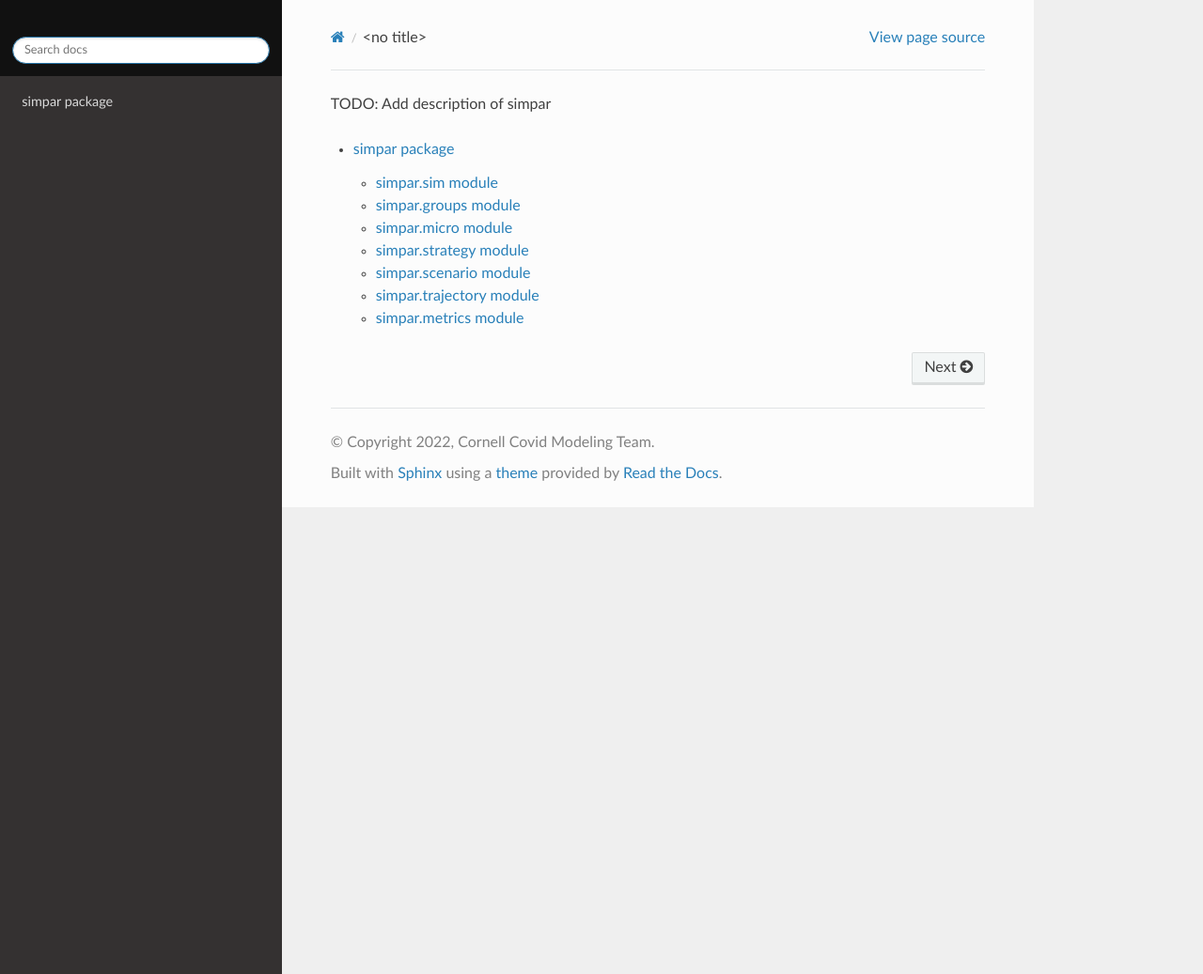
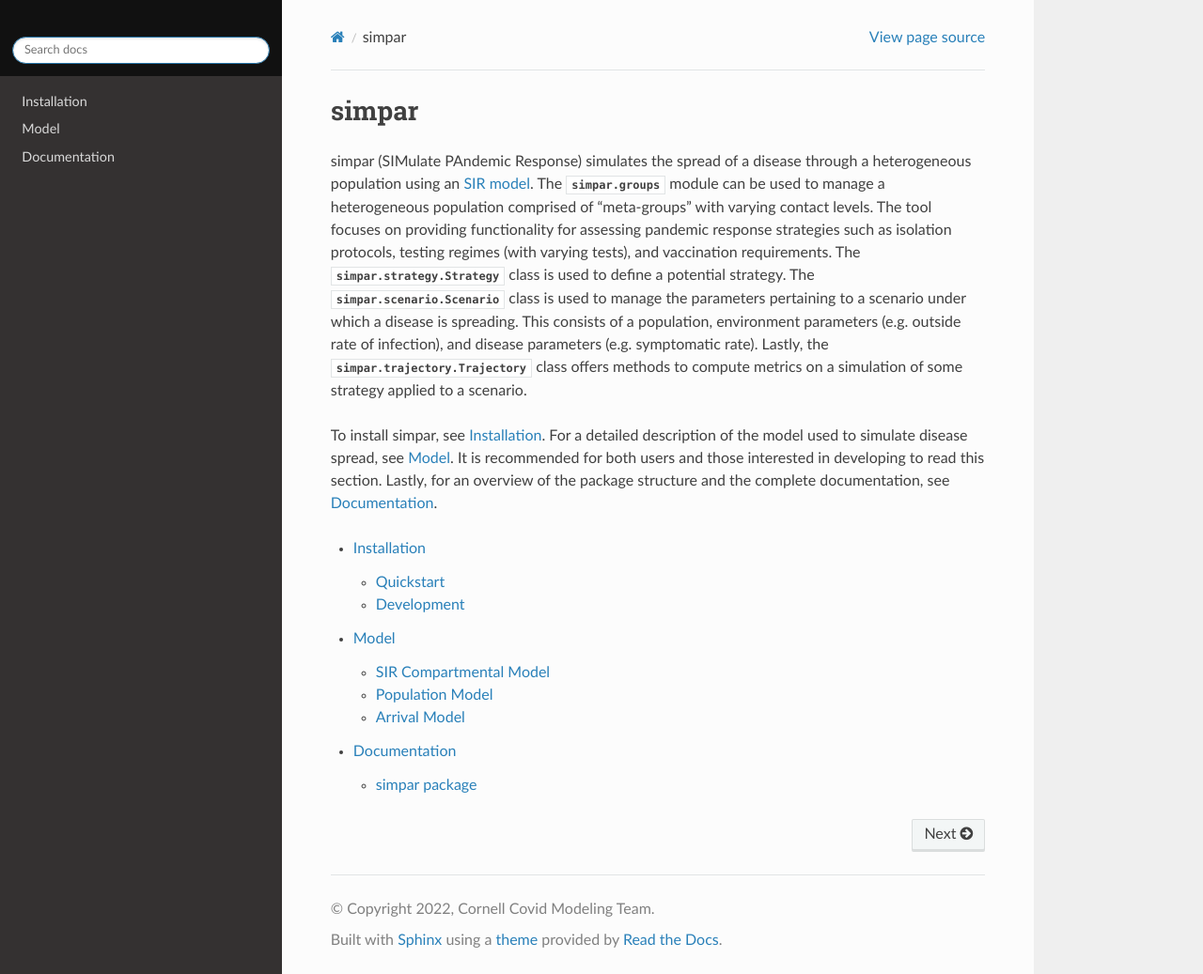
Before and after one commit to cornell-covid-modeling/simpar, a Sphinx documentation site: the page built from docs/index.rst, in a window 1280 px wide and 1037 px high. Shown: the whole window at 94% size. Built offline with Sphinx 7.4.7 and the Read the Docs theme 2.0.0, drawn with Linux system fonts in a browser that asks for light colours; formulas are drawn with MathJax 3.

Commit message:
Added install, model, and doc section to documentation.

```diff
--- /dev/null
+++ b/docs/docs.rst
@@ -0,0 +1,59 @@
+.. _docs:
+
+Documentation
+=============
+
+The core implementation of the SIR model is maintained in the
+:py:mod:`simpar.sim` module (details of this model can be found in the
+:ref:`model` section). It contains the :py:mod:`simpar.sim.Sim` class
+which is initialized with simulation parameters. The
+:py:func:`simpar.sim.Sim.step` method steps the simulation forward in time.
+
+The :py:mod:`simpar.micro` module defines a single function called
+:py:mod:`simpar.micro.days_infectious` which returns the given number of days
+someone is expected to be free and infectious given the number of days between
+surveillance tests, the delay in receiving test results (isolation delay), the
+sensitivity of the test, and the maximum number of days someone is infectious.
+Details of this computation can be found in the documentation of this module.
+
+The :py:mod:`simpar.groups` module defines the
+:py:mod:`simpar.groups.MetaGroup` class which represents a meta-group as
+defined in the :ref:`population_model` section. It can be initialized from a
+dictionary. The :py:mod:`simpar.groups.Population` class is comprised of a set
+of meta-groups along with a meta-group contact matrix describing how these
+meta-groups interact with one another. This can also be initialized from a
+dictionary. It is responsible for managing the indices of the groups
+associated with each meta-group. Given S, R, D, and H counts at the meta-group
+level, The :py:mod:`simpar.groups.Population.get_init_SIR_and_DH` returns
+the initial counts at the group level. Furthermore, the class offers methods to
+return the infection matrix, outside rate, and both the infection and
+discovered recovery fractions.
+
+The :py:mod:`simpar.strategy` module defines a pandemic response strategy.
+This is comprised of an isolation regime, arrival testing regime, and
+testing regime (used once the population has arrived). Each has its own
+respective class. Both testing regimes maintain lists of the
+:py:mod:`simpar.strategy.Test` class which maintains the properties of a test.
+This can be initialized from a dictionary allowing for representation in a
+parameter file such as JSON or YAML.
+
+The :py:mod:`simpar.scenario` module defines the
+:py:mod:`simpar.scenario.Scenario` class which maintains all of the parameters
+pertaining to a scenario under which a disease is spreading. This consists of a
+:py:mod:`simpar.groups.Population` alongside environment parameters
+(e.g. outside rate of infection) and disease parameters (e.g. symptomatic
+rate). This can be initialized from a dictionary allowing for representation in
+a parameter file such as JSON or YAML. Furthermore, it offers the
+:py:mod:`simpar.scenario.Scenario.simulate_strategy` method which returns a
+completed simulation run under a given strategy.
+
+Lastly, the :py:mod:`simpar.trajectory` module defines the
+:py:mod:`simpar.trajectory.Trajectory` class which is comprised of a
+simulation and scenario and strategy on which it was run. This class offers
+multiple methods for returning key metrics of the simulation.
+
+
+.. toctree::
+   :maxdepth: 2
+
+   simpar
--- a/docs/index.rst
+++ b/docs/index.rst
@@ -1,6 +1,33 @@
-TODO: Add description of simpar
+simpar
+======
+
+simpar (SIMulate PAndemic Response) simulates the spread of a disease through a
+heterogeneous population using an `SIR model`_. The :py:mod:`simpar.groups`
+module can be used to manage a heterogeneous population comprised of
+"meta-groups" with varying contact levels. The tool focuses on providing
+functionality for assessing pandemic response strategies such as isolation
+protocols, testing regimes (with varying tests), and vaccination requirements.
+The :py:class:`simpar.strategy.Strategy` class is used to define a potential
+strategy. The :py:class:`simpar.scenario.Scenario` class is used to manage the
+parameters pertaining to a scenario under which a disease is spreading. This
+consists of a population, environment parameters (e.g. outside rate of
+infection), and disease parameters (e.g. symptomatic rate). Lastly, the
+:py:class:`simpar.trajectory.Trajectory` class offers methods to compute
+metrics on a simulation of some strategy applied to a scenario.
+
+To install simpar, see :ref:`install`. For a detailed description of the model
+used to simulate disease spread, see :ref:`model`. It is recommended for both
+users and those interested in developing to read this section. Lastly, for an
+overview of the package structure and the complete documentation, see
+:ref:`docs`.
+
+
+.. _SIR model: https://en.wikipedia.org/wiki/Compartmental_models_in_epidemiology
+
 
 .. toctree::
    :maxdepth: 2
 
-   simpar
+   install
+   model/index
+   docs
```
Also changed, not shown: docs/install.rst (added, +45 -0 lines), docs/model/arrival.rst (added, +25 -0 lines), docs/model/index.rst (added, +23 -0 lines), docs/model/population.rst (added, +31 -0 lines), docs/model/sir.rst (added, +46 -0 lines), docs/simpar.rst (+19 -28 lines).
